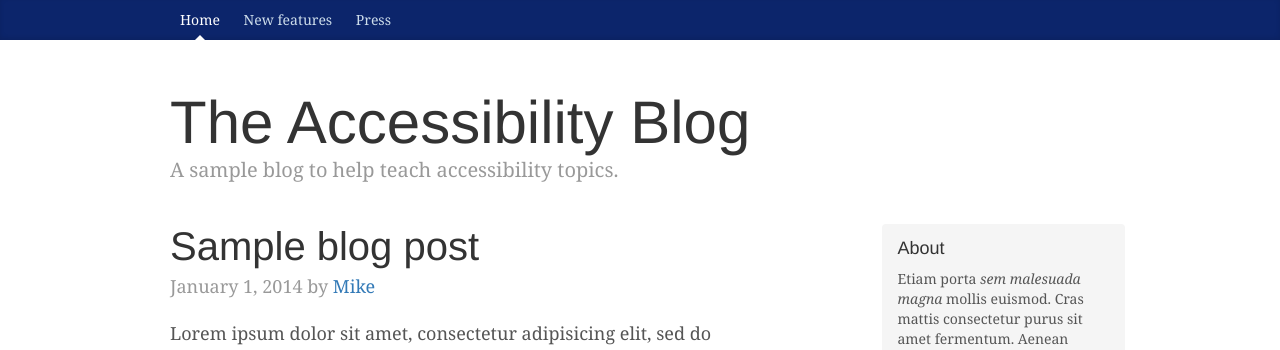
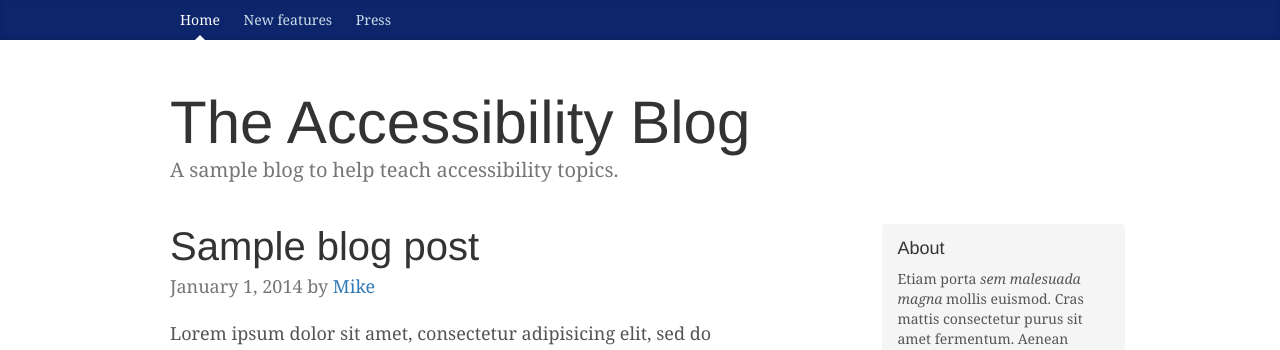
Before and after one commit to rahulatrkm/rahulatrkm.github.io, a plain HTML site: page 03-contrast-audit/index.html in a window 1280 px wide. Shown: the top 350 px of the page. Drawn offline with nearby package versions, Linux system fonts and the light colour scheme.

Commit message:
Updated the color of blog also

```diff
--- a/03-contrast-audit/blog.css
+++ b/03-contrast-audit/blog.css
@@ -90,7 +90,7 @@ h6, .h6 {
 }
 .blog-description {
   font-size: 20px;
-  color: #999;
+  color: #767676;
 }
 
 
@@ -146,7 +146,7 @@ h6, .h6 {
 }
 .blog-post-meta {
   margin-bottom: 20px;
-  color: #999;
+  color: #767676;
 }
 
 
```
